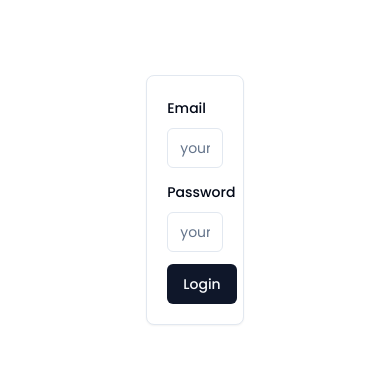
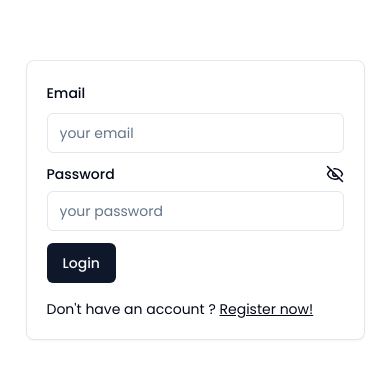
Before and after one commit to mohimamrifai/myblog, a Next.js app in the folder fe/: page /login in a window 390 px wide. Shown: the part 222-600 px from the top of the page. Built offline with nearby package versions, Linux system fonts and the light colour scheme.

Commit message:
add (fe): create form login

```diff
--- a/fe/app/(auth)/login/page.tsx
+++ b/fe/app/(auth)/login/page.tsx
@@ -1,12 +1,11 @@
 "use client";
-import React from "react";
+import React, { useState } from "react";
 import { z } from "zod";
 import { zodResolver } from "@hookform/resolvers/zod";
 import { useForm } from "react-hook-form";
 import {
   Form,
   FormControl,
-  FormDescription,
   FormField,
   FormItem,
   FormLabel,
@@ -15,18 +14,22 @@ import {
 import { Input } from "@/components/ui/input";
 import { Button } from "@/components/ui/button";
 import { Card } from "@/components/ui/card";
+import { Eye, EyeOff } from "lucide-react";
+import { EyeClosedIcon } from "@radix-ui/react-icons";
+import Link from "next/link";
 
 const formSchema = z.object({
-  email: z.string().email('Format email tidak valid'),
-  password: z.string().min(6, 'Password harus terdiri dari minimal 6 karakter'),
+  email: z.string().email("Format email tidak valid"),
+  password: z.string().min(6, "Password harus terdiri dari minimal 6 karakter"),
 });
 
 export default function Page() {
+  const [isPasswordVisible, setIsPasswordVisible] = useState(false);
   const form = useForm<z.infer<typeof formSchema>>({
     resolver: zodResolver(formSchema),
     defaultValues: {
       email: "",
-      password: ""
+      password: "",
     },
   });
   function onSubmit(values: z.infer<typeof formSchema>) {
@@ -37,7 +40,7 @@ export default function Page() {
 
   return (
     <div className="w-full h-screen flex items-center justify-center">
-      <Card className="w-3/12 p-5">
+      <Card className="lg:w-3/12 p-5">
         <Form {...form}>
           <form onSubmit={form.handleSubmit(onSubmit)} className="space-y-3">
             <FormField
@@ -47,7 +50,7 @@ export default function Page() {
                 <FormItem>
                   <FormLabel>Email</FormLabel>
                   <FormControl>
-                    <Input placeholder="your email" {...field} />
+                    <Input type="email" placeholder="your email" {...field} />
                   </FormControl>
                   <FormMessage />
                 </FormItem>
@@ -58,9 +61,28 @@ export default function Page() {
               name="password"
               render={({ field }) => (
                 <FormItem>
-                  <FormLabel>Password</FormLabel>
+                  <div className="flex items-center justify-between">
+                    <FormLabel>Password</FormLabel>
+                    {isPasswordVisible ? (
+                      <Eye
+                        className="cursor-pointer"
+                        size={18}
+                        onClick={() => setIsPasswordVisible(!isPasswordVisible)}
+                      />
+                    ) : (
+                      <EyeOff
+                        className="cursor-pointer"
+                        size={18}
+                        onClick={() => setIsPasswordVisible(!isPasswordVisible)}
+                      />
+                    )}
+                  </div>
                   <FormControl>
-                    <Input placeholder="your password" {...field} />
+                    <Input
+                      type={isPasswordVisible ? "text" : "password"}
+                      placeholder="your password"
+                      {...field}
+                    />
                   </FormControl>
                   <FormMessage />
                 </FormItem>
@@ -69,6 +91,12 @@ export default function Page() {
             <Button type="submit">Login</Button>
           </form>
         </Form>
+        <p className="mt-4 text-sm">
+          Don't have an account ?{" "}
+          <Link href="/register" className="underline">
+            Register now!
+          </Link>
+        </p>
       </Card>
     </div>
   );
```
